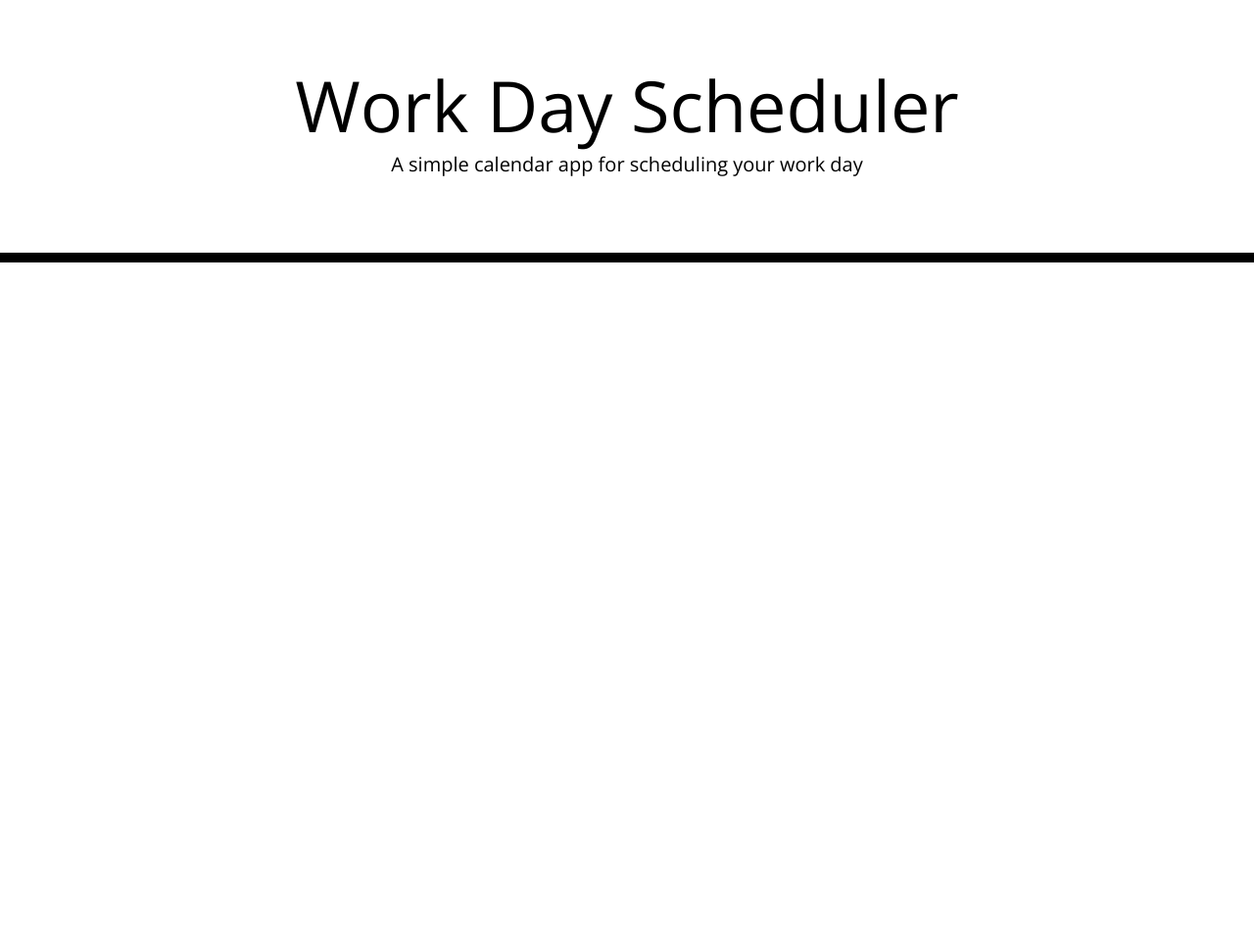
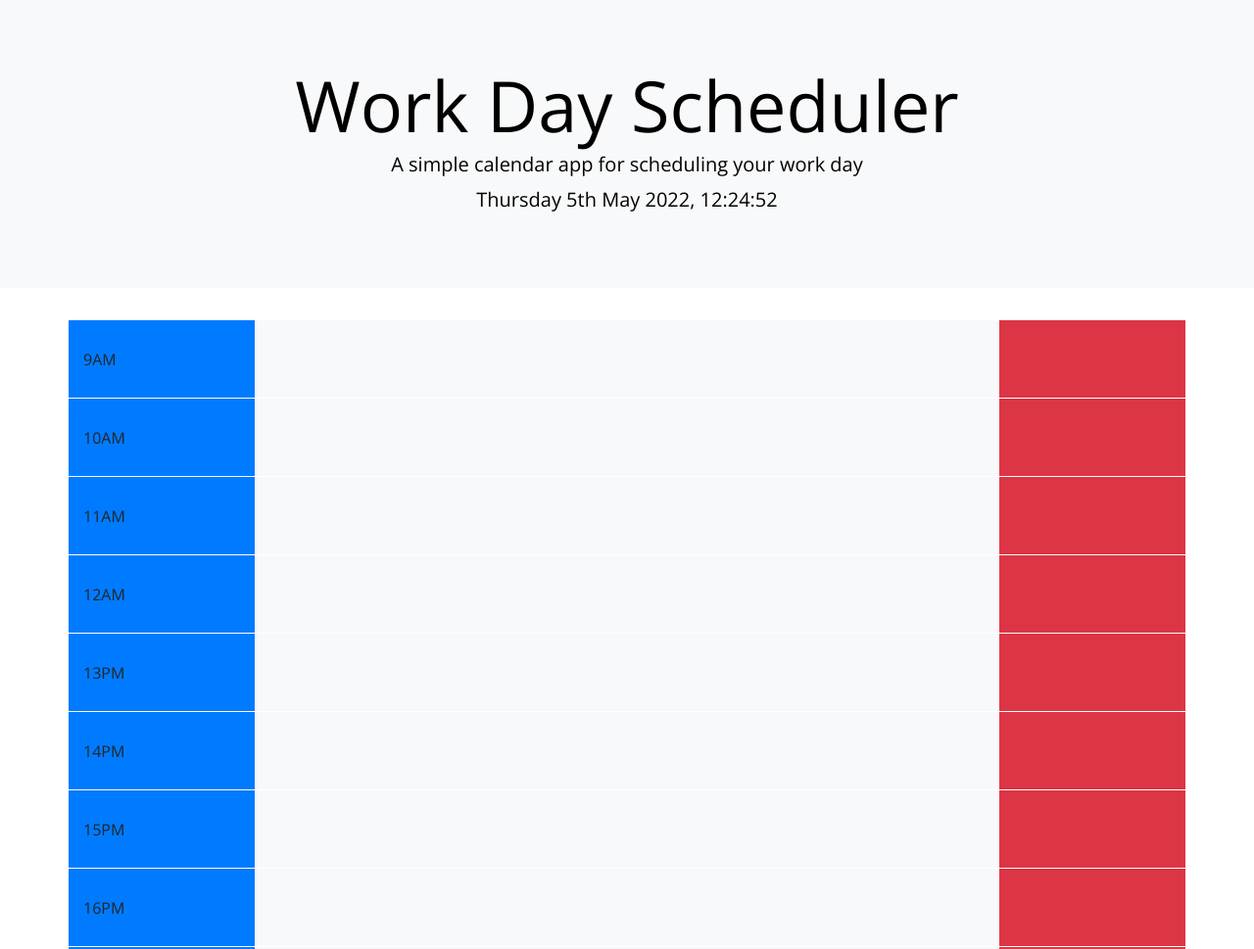
Before and after one commit to ss12932/day-planner, a plain HTML site: page index.html in a window 1280 px wide. Shown: the top 969 px of the page at 98% size. Before the commit the page ends 800 px from the top, so only its background shows below. Drawn offline with nearby package versions, Linux system fonts and the light colour scheme; files that its build step writes are made by us from their sources.

Commit message:
working on hour js

```diff
--- a/assets/css/style.css
+++ b/assets/css/style.css
@@ -1,5 +1,5 @@
 body {
-  font-family: 'Open Sans', sans-serif;
+  font-family: "Open Sans", sans-serif;
   font-size: 16px;
   line-height: 1;
 }
@@ -18,7 +18,6 @@ textarea {
   background-color: transparent;
   color: black;
   border-radius: 0;
-  border-bottom: 10px solid black;
 }
 
 .description {
--- a/assets/js/main.js
+++ b/assets/js/main.js
@@ -1 +1,24 @@
-'use strict mode'
+"use strict mode";
+$(document).ready(() => {
+  let currDate = moment().format("dddd Do MMMM YYYY, hh:mm:ss");
+  $("#currentDay").text(currDate);
+});
+
+const hrArr = [];
+new Array(10).fill().forEach((_, i) => {
+  hrArr.push(moment({ hour: `${i + 9}` }).format("H"));
+});
+
+$.each(hrArr, (_, hr) => {
+  const row = $("<div class='row bg-light'></div>");
+  const hourCol = $(
+    "<div class='col-lg-2 bg-primary d-flex justify-content-start align-items-center'>" +
+      hr +
+      (hr > 12 ? "PM" : "AM") +
+      "</div>"
+  );
+  const txtAreaCol = $("<div class='col-lg-8 bg-light'></div>");
+  const saveClrCol = $("<div class='col-lg-2 bg-danger'></div>");
+  row.append(hourCol, txtAreaCol, saveClrCol);
+  $(".container").append(row);
+});
--- a/index.html
+++ b/index.html
@@ -18,12 +18,12 @@
       href="https://fonts.googleapis.com/css?family=Open+Sans&display=swap"
       rel="stylesheet"
     />
-    <link rel="stylesheet" href=".assets/css/style.css" />
+    <link rel="stylesheet" href="./assets/css/style.css" />
     <title>Work Day Scheduler</title>
   </head>
 
   <body>
-    <header class="jumbotron">
+    <header class="jumbotron d-flex flex-column align-items-center bg-light">
       <h1 class="display-3">Work Day Scheduler</h1>
       <p class="lead">A simple calendar app for scheduling your work day</p>
       <p id="currentDay" class="lead"></p>
@@ -34,5 +34,6 @@
 
     <script src="https://cdnjs.cloudflare.com/ajax/libs/jquery/3.2.1/jquery.min.js"></script>
     <script src="https://cdnjs.cloudflare.com/ajax/libs/moment.js/2.24.0/moment.min.js"></script>
+    <script src="./assets/js/main.js"></script>
   </body>
 </html>
```
